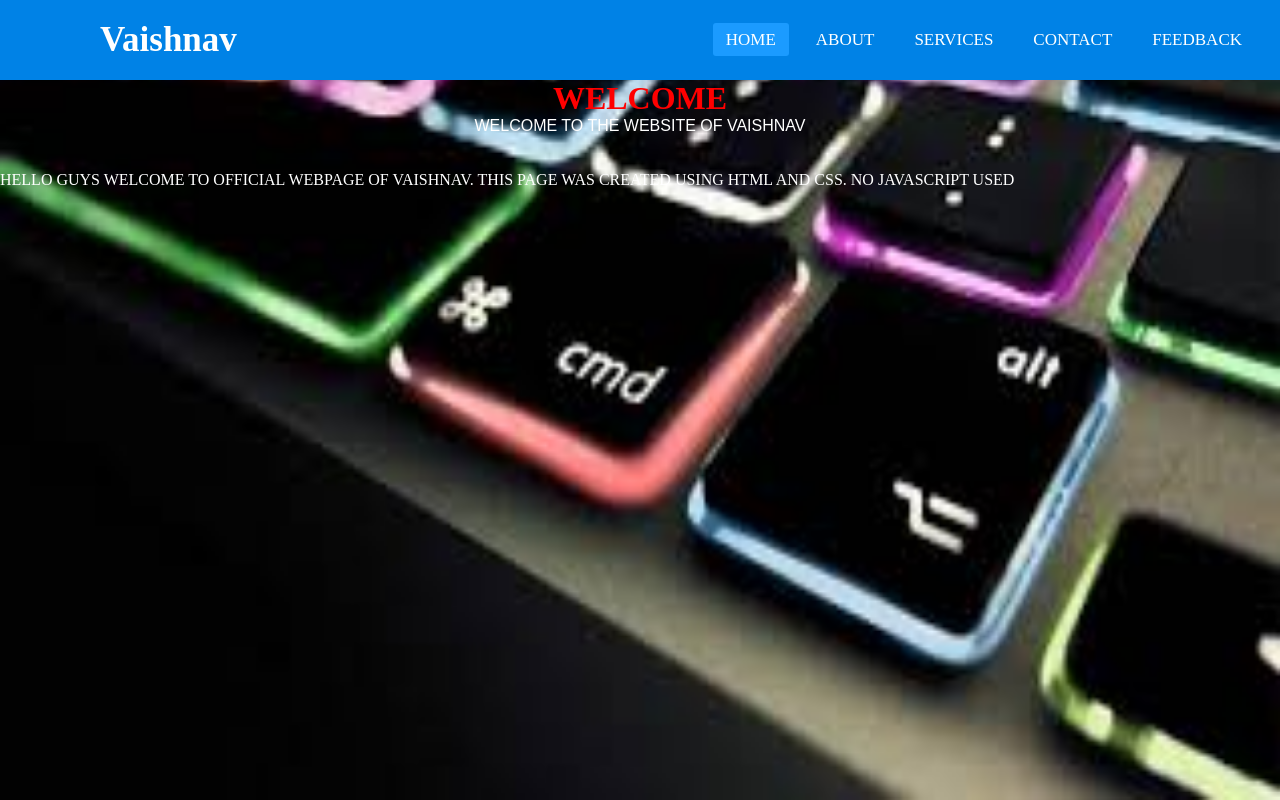
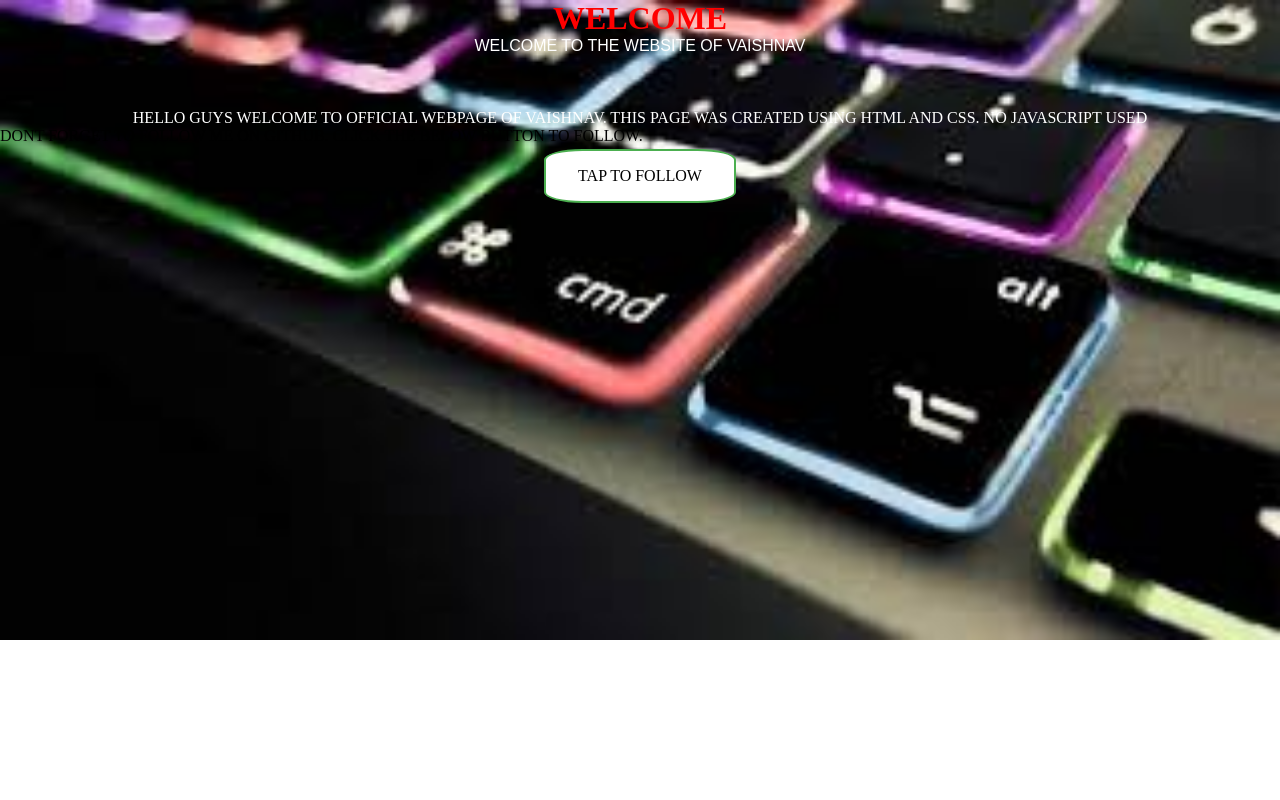
Before and after one commit to Vaishnavofficial/vaishnav, a plain HTML site: page index.html in a window 1280 px wide. Drawn offline with Linux system fonts and the light colour scheme; files that its build step writes are made by us from their sources.

Commit message:
main file

```diff
--- a/index.html
+++ b/index.html
@@ -54,31 +54,21 @@
             background-image: url('background.jpg');
             background-repeat: no-repeat;
             background-attachment: fixed;
-            background-size: 100% 100%;
+            background-size: 100%;
 
 }
 
     </style>
     <body>
-        <nav>
-            <input type="checkbox" id="check">
-            <label for="check" class="checkbtn">
-            <i class="fas fa-bars"></i>
-            </label>
-            <label class="logo">Vaishnav</label>
-            <ul>
-                <li><a class="active" href="#">Home</a></li>
-                <li><a href="#">About</a></li>
-                <li><a href="#">Services</a></li>
-                <li><a href="#">Contact</a> </li>
-                <li><a href="#">Feedback</a></li>
-            </ul>
-        </nav>
+
     <center><h1>WELCOME</h1>
     <h4>WELCOME TO THE WEBSITE OF VAISHNAV</h4></center>
     <br>
     <br>
-    <p>HELLO GUYS WELCOME TO OFFICIAL WEBPAGE OF VAISHNAV. THIS PAGE WAS CREATED USING HTML AND CSS. NO JAVASCRIPT USED</p>
+    <br>
+    <center><p>HELLO GUYS WELCOME TO OFFICIAL WEBPAGE OF VAISHNAV. THIS PAGE WAS CREATED USING HTML AND CSS. NO JAVASCRIPT USED</p></center>
+        DONT FORGET TO FOLLOW ME ON GITHUB. CLICK THE BELOW BUTTON TO FOLLOW.<br>
+        <center><a href="https://www.github.com/DashamoolamDaamu><button class="button button1">TAP TO FOLLOW</button>
 
 
 
```
